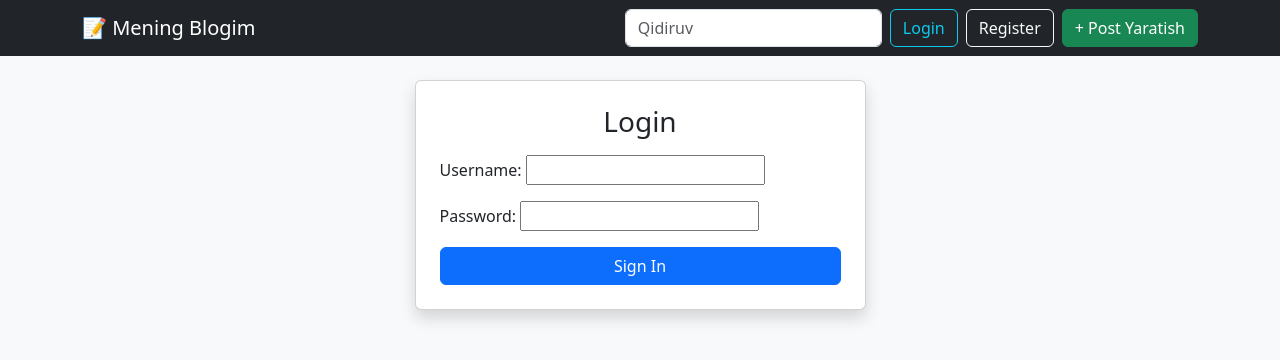
After one commit to akmalovabu96-droid/Normativlar, a Django app: page /login/ in a window 1280 px wide. The commit adds this page. Shown: the top 360 px of the page. Run offline with Django 5.2, Linux system fonts and the light colour scheme.

Commit message:
5-normativ: Custom Register va Login

```diff
--- a/posting/forms.py
+++ b/posting/forms.py
@@ -1,5 +1,60 @@
 from django import forms
 from .models import Post
+from django.contrib.auth.models import User
+from django.core.exceptions import ValidationError
+
+
+class RegisterForm(forms.ModelForm):
+
+    password = forms.CharField(
+        widget=forms.PasswordInput()
+    )
+
+    confirm_password = forms.CharField(
+        widget=forms.PasswordInput()
+    )
+
+    class Meta:
+        model = User
+        fields = ['username', 'email', 'password']
+
+
+    # custom validation
+    def clean(self):
+
+        cleaned_data = super().clean()
+
+        password = cleaned_data.get("password")
+        confirm = cleaned_data.get("confirm_password")
+
+        if password != confirm:
+
+            raise ValidationError(
+                "Parollar mos emas!"
+            )
+
+        return cleaned_data
+
+
+    def save(self, commit=True):
+
+        user = super().save(commit=False)
+
+        user.set_password(
+            self.cleaned_data["password"]
+        )
+
+        if commit:
+            user.save()
+
+        return user
+
+class LoginForm(forms.Form):
+    username = forms.CharField()
+
+    password = forms.CharField(
+        widget=forms.PasswordInput()
+    )
 
 class PostForm(forms.ModelForm):
     class Meta:
--- a/posting/urls.py
+++ b/posting/urls.py
@@ -7,4 +7,7 @@ urlpatterns = [
     path('create/', views.post_create, name='post_create'),
     path('post/<int:pk>/edit/', views.post_update, name='post_update'),
     path('post/<int:pk>/delete/', views.post_delete, name='post_delete'),
+    path("register/", views.register_view, name="register"),
+    path("login/", views.login_view, name="login"),
+    path("logout/", views.logout_view, name="logout"),
 ]
--- a/posting/views.py
+++ b/posting/views.py
@@ -1,8 +1,9 @@
 from django.shortcuts import render, redirect, get_object_or_404
 from .models import Post
-from .forms import PostForm
+from .forms import PostForm, LoginForm, RegisterForm
 from django.core.paginator import Paginator
 from django.db.models import Q
+from django.contrib.auth import login, authenticate, logout
 
 def post_list(request):
 
@@ -57,3 +58,58 @@ def post_delete(request, pk):
         post.delete()
         return redirect('post_list')
     return render(request, 'delete.html', {'post': post})
+
+
+def register_view(request):
+
+    form = RegisterForm(request.POST or None)
+
+    if form.is_valid():
+
+        form.save()
+
+        return redirect("login")
+
+    return render(request, "register.html", {
+        "form": form
+    })
+
+def login_view(request):
+
+    form = LoginForm(request.POST or None)
+
+    if form.is_valid():
+
+        username = form.cleaned_data["username"]
+        password = form.cleaned_data["password"]
+
+        user = authenticate(
+            request,
+            username=username,
+            password=password
+        )
+
+        if user is not None:
+
+            login(request, user)
+
+            return redirect("post_list")
+
+        else:
+
+            form.add_error(
+                None,
+                "Username yoki password noto‘g‘ri"
+            )
+
+
+    return render(request, "login.html", {
+        "form": form
+    })
+
+
+def logout_view(request):
+
+    logout(request)
+
+    return redirect("login")
--- a/templates/base.html
+++ b/templates/base.html
@@ -26,6 +26,23 @@ placeholder="Qidiruv"
 value="{{ request.GET.q }}"
 >
 
+            {% if user.is_authenticated %}
+
+<a href="{% url 'logout' %}" class="btn btn-secondary">
+Logout
+</a>
+
+            {% else %}
+
+<a href="{% url 'login' %}" class="btn btn-outline-info">
+    Login
+</a>
+
+<a href="{% url 'register' %}" class="btn btn-outline-light ms-2">
+    Register
+</a>
+
+{% endif %}
 {#<button class="btn btn-outline-light">#}
 {#Login#}
 {#</button>#}
--- /dev/null
+++ b/templates/login.html
@@ -0,0 +1,24 @@
+{% extends 'base.html' %}
+
+{% block title %}Login{% endblock %}
+
+{% block content %}
+
+<div class="row justify-content-center">
+  <div class="col-md-5">
+    <div class="card shadow p-4">
+      <h3 class="text-center mb-3">Login</h3>
+
+      <form method="post">
+        {% csrf_token %}
+        {{ form.as_p }}
+
+        <button type="submit" class="btn btn-primary w-100">
+          Sign In
+        </button>
+      </form>
+    </div>
+  </div>
+</div>
+
+{% endblock %}
```
Also changed, not shown: templates/register.html (added, +24 -0 lines), db.sqlite3.
